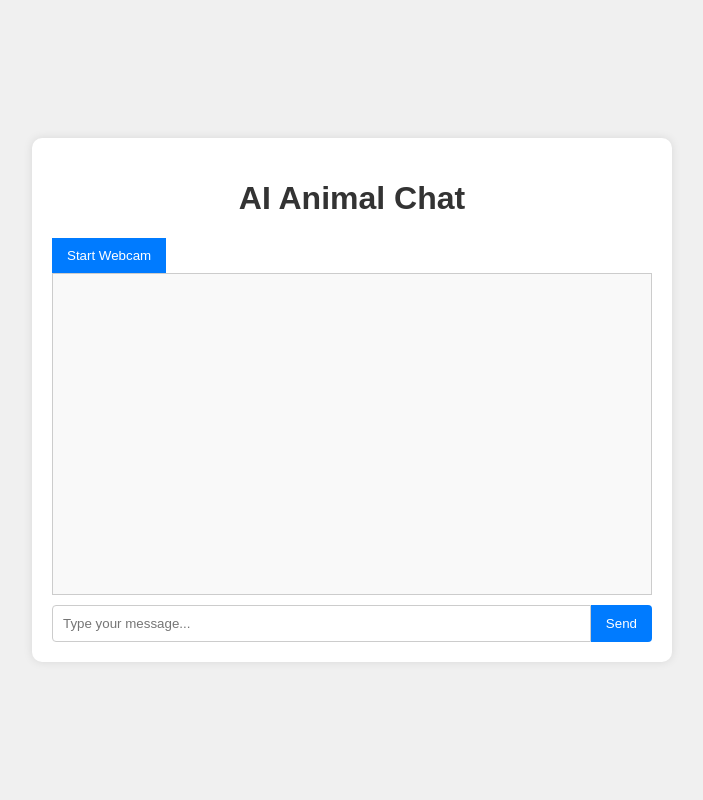
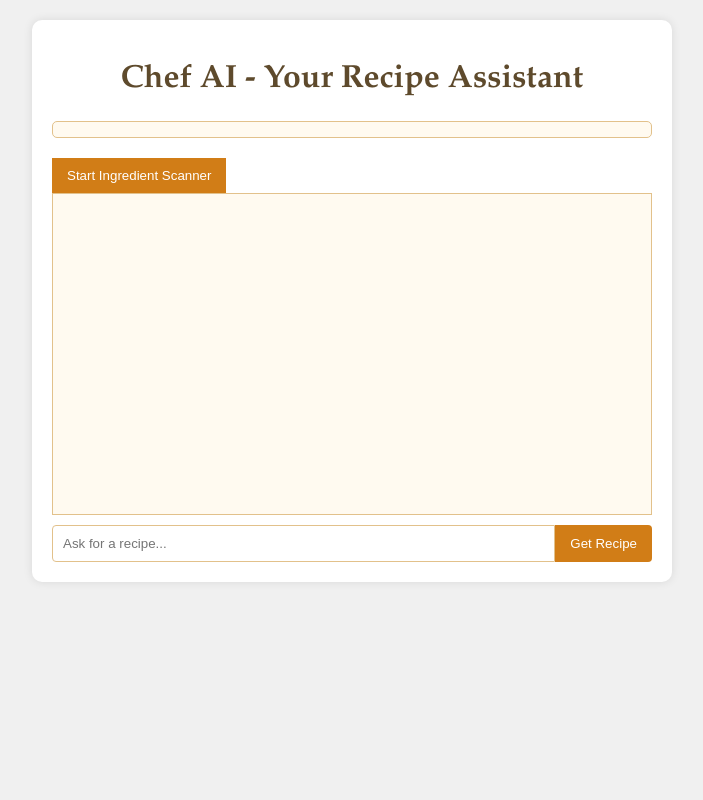
Before and after one commit to alanmorillo5/C2C-Chef-AI, a Flask app: page / in a window 1280 px wide. Shown: the whole page, without its empty margins (288-991 px from the left). Run offline with Flask 3, Linux system fonts and the light colour scheme; some libraries are stand-ins or nearby versions.

Commit message:
Updated webpae

```diff
--- a/app.py
+++ b/app.py
@@ -41,7 +41,7 @@ def chat():
         initial_prompt = file.read()
 
     # Construct the system message
-    system_message = f"The user is showing a picture of a {Ingredients}. Respond accordingly"
+    system_message = f"The user has scanned the following ingredients: {', '.join(Ingredients)}. Suggest recipes that primarily use these ingredients."
 
     # The messages structure for the API call
     messages = [{
--- a/static/index.css
+++ b/static/index.css
@@ -2,10 +2,12 @@
 body {
     font-family: Arial, sans-serif;
     display: flex;
-    justify-content: center;
+    flex-direction: column; /* Allow vertical stacking */
+    justify-content: flex-start; /* Align items at the top */
     align-items: center;
-    height: 100vh;
+    height: 100vh; /* Full viewport height */
     margin: 0;
+    overflow-y: auto; /* Enable vertical scrolling */
     background-color: #f0f0f0;
 }
 
@@ -17,28 +19,59 @@ body {
     box-shadow: 0 0 10px rgba(0,0,0,0.1);
     width: 80%;
     max-width: 600px;
+    margin-top: 20px; /* Add some space at the top */
 }
 
 /* Header styling */
 h1 {
     text-align: center;
-    color: #333;
+    color: #5e4a2c; /* Deep brown for warmth */
+    font-family: 'Palatino Linotype', serif;
 }
 
 /* Webcam and label container styling */
 #webcam-container, #label-container {
     text-align: center;
-    margin-bottom: 10px;
+    margin-bottom: 15px;
+}
+
+/* Scrollable label container styling */
+.scrollable-label-container {
+    max-height: 200px; /* Increased height for better visibility */
+    overflow-y: auto;  /* Enable vertical scrolling */
+    border: 1px solid #e2c18b; /* Border to define the scroll area */
+    margin: 20px 0; /* Add space above and below */
+    background-color: #fffaf0; /* Match the overall theme */
+    border-radius: 5px; /* Rounded corners for aesthetics */
+}
+
+
+button {
+    padding: 10px 15px;
+    background-color: #d17d17; /* Chef-inspired orange */
+    color: white;
+    border: none;
+    cursor: pointer;
+    transition: background-color 0.3s;
+    font-family: inherit;
+}
+
+button:hover {
+    background-color: #a75c11; /* Darker orange */
+}
+
+#input-container button {
+    border-radius: 0 4px 4px 0;
 }
 
 /* Chat container styling */
 #chat-container {
     height: 300px;
     overflow-y: auto;
-    border: 1px solid #ccc;
+    border: 1px solid #e2c18b;
     margin-bottom: 10px;
     padding: 10px;
-    background-color: #f9f9f9;
+    background-color: #fffaf0; /* Light, creamy tone for chat background */
 }
 
 /* Input area styling */
@@ -49,26 +82,9 @@ h1 {
 #user-input {
     flex-grow: 1;
     padding: 10px;
-    border: 1px solid #ccc;
+    border: 1px solid #e2c18b;
     border-radius: 4px 0 0 4px;
-}
-
-/* Button styling */
-button {
-    padding: 10px 15px;
-    background-color: #007bff;
-    color: white;
-    border: none;
-    cursor: pointer;
-    transition: background-color 0.3s;
-}
-
-button:hover {
-    background-color: #0056b3;
-}
-
-#input-container button {
-    border-radius: 0 4px 4px 0;
+    font-family: inherit;
 }
 
 /* Chat message styling */
@@ -78,17 +94,18 @@ button:hover {
     padding: 10px;
     border-radius: 10px;
     word-wrap: break-word;
+    font-family: 'Verdana', sans-serif;
 }
 
 .user-message {
-    background-color: #007bff;
+    background-color: #d17d17; /* Chef-inspired orange */
     color: white;
     align-self: flex-end;
     margin-left: auto;
 }
 
 .bot-message {
-    background-color: #e9e9e9;
-    color: #333;
+    background-color: #ffeccc; /* Light creamy yellow for bot responses */
+    color: #5e4a2c;
     align-self: flex-start;
 }
--- a/static/script.js
+++ b/static/script.js
@@ -35,13 +35,20 @@ async function loop() {
 }
 
 // Predict function
+let lastDetected = {}; // Track last detection timestamps
 async function predict() {
     const prediction = await model.predict(webcam.canvas);
+    const currentTime = Date.now();
     for (let i = 0; i < maxPredictions; i++) {
-        const classPrediction = prediction[i].className + ": " + prediction[i].probability.toFixed(2);
+        const { className, probability } = prediction[i];
+        const classPrediction = `${className}: ${probability.toFixed(2)}`;
         labelContainer.childNodes[i].innerHTML = classPrediction;
-        if (prediction[i].probability > 0.05) {
-            ListOfIngredients.push(prediction[i].className);
+
+        if (probability > 0.2 && (!lastDetected[className] || currentTime - lastDetected[className] > 1000)) {
+            if (!ListOfIngredients.includes(className)) {
+                ListOfIngredients.push(className);
+            }
+            lastDetected[className] = currentTime; // Update detection timestamp
         }
     }
 }
@@ -60,7 +67,7 @@ function sendMessage() {
         },
         body: JSON.stringify({
             message: userInput,
-            Ingredients: ListOfIngredients
+            Ingredients: getUniqueIngredients()
         }),
     })
     .then(response => response.json())
@@ -72,6 +79,10 @@ function sendMessage() {
     });
 
     document.getElementById("user-input").value = "";
+}
+
+function getUniqueIngredients() {
+    return [...new Set(ListOfIngredients)];
 }
 
 // Add message to chat
--- a/templates/index.html
+++ b/templates/index.html
@@ -3,22 +3,25 @@
 <head>
     <meta charset="UTF-8">
     <meta name="viewport" content="width=device-width, initial-scale=1.0">
-    <title>Animal Chat</title>
+    <title>Chef AI - Your Recipe Assistant</title>
     <link rel="stylesheet" href="{{ url_for('static', filename='index.css') }}">
 </head>
 <body>
     <div id="container">
-        <h1>AI Animal Chat</h1>
+        <h1>Chef AI - Your Recipe Assistant</h1>
+
         <!-- Webcam and image recognition elements -->
         <div id="webcam-container"></div>
-        <div id="label-container"></div>
-        <button onclick="init()">Start Webcam</button>
+        <div class="scrollable-label-container">
+            <div id="label-container"></div>
+        </div>
+        <button onclick="init()">Start Ingredient Scanner</button>
 
         <!-- Chat interface -->
         <div id="chat-container"></div>
         <div id="input-container">
-            <input type="text" id="user-input" placeholder="Type your message...">
-            <button onclick="sendMessage()">Send</button>
+            <input type="text" id="user-input" placeholder="Ask for a recipe...">
+            <button onclick="sendMessage()">Get Recipe</button>
         </div>
     </div>
 
```
Also changed, not shown: 1 other file.
